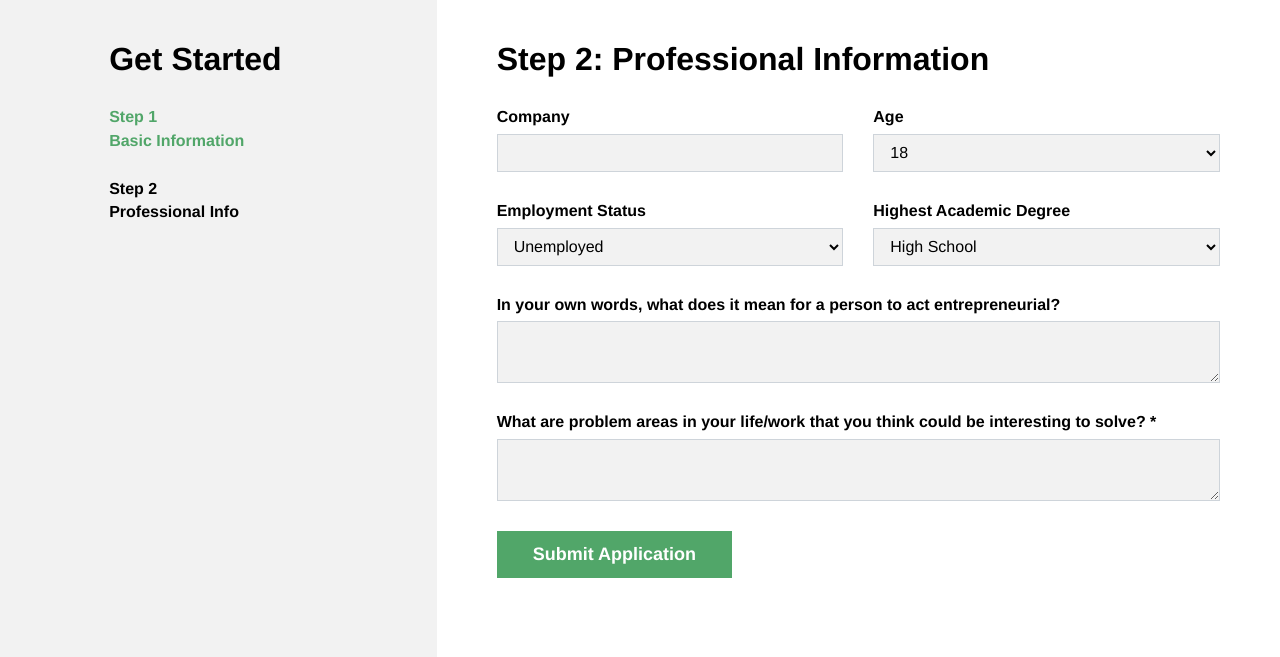
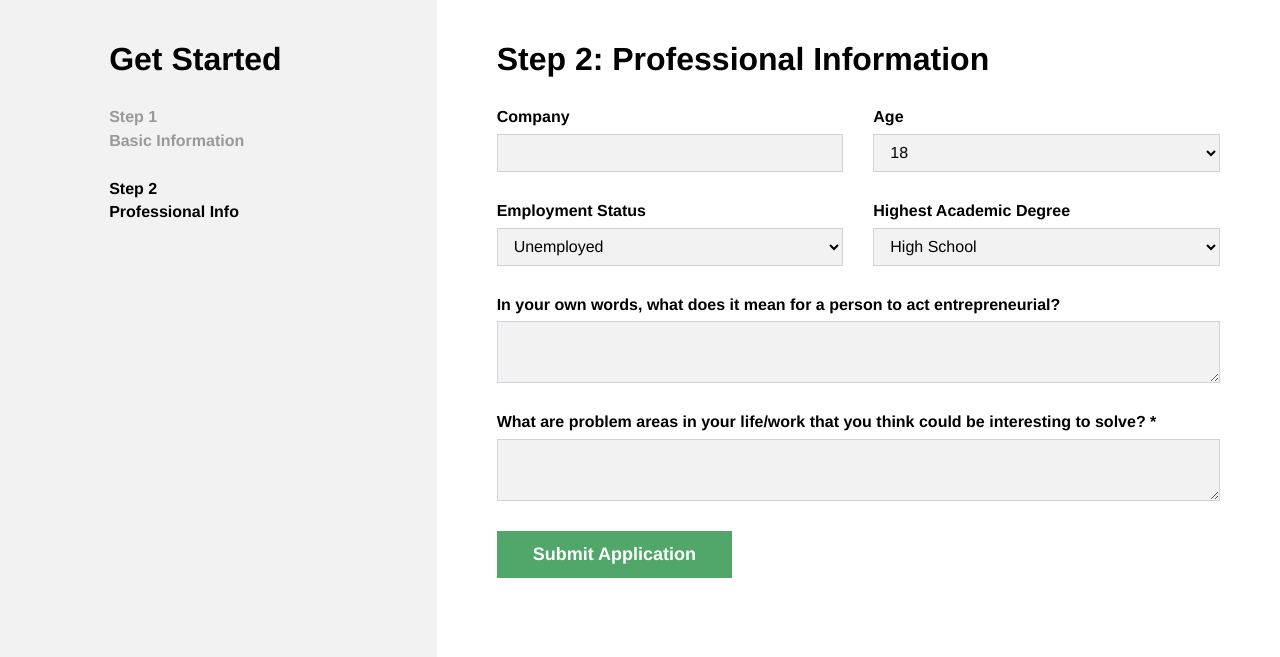
Before and after one commit to AlexanderPease/ae-flask, a Flask app: page /apply-2 in a window 1280 px wide. Shown: the part 70-727 px from the top of the page. Run offline with Flask 2, Linux system fonts and the light colour scheme; parts of the project's set-up code (start-up, migrations or seed data) failed here and were passed over; some libraries are stand-ins or nearby versions.

Commit message:
Step scss

```diff
--- a/app/static/css/styles.css
+++ b/app/static/css/styles.css
@@ -457,12 +457,9 @@ ul {
     margin-bottom: 10px; }
   .application-page .step {
     display: block;
-    margin-bottom: 6px; }
+    margin-bottom: 6px;
+    color: #999999; }
   .application-page .step-break {
     margin-bottom: 30px; }
-  .application-page .step-inactive > span {
-    color: #999999; }
   .application-page .step-active > span {
     color: #000000; }
-  .application-page .step-complete > span {
-    color: #51A669; }
--- a/app/static/sass/application.scss
+++ b/app/static/sass/application.scss
@@ -28,22 +28,15 @@
     .step {
         display: block;
         margin-bottom: 6px;
+        color: $gray;
     }
 
     .step-break {
         margin-bottom: 30px;
     }
 
-    .step-inactive>span {
-        color: $gray;
-    }
-
     .step-active>span {
         color: $black;
     }
 
-    .step-complete>span {
-        color: $green;
-    }
-
 }
--- a/app/templates/macros/application.html
+++ b/app/templates/macros/application.html
@@ -1,9 +1,9 @@
 {% macro application_steps(step) %}
-<div class="{% if step == 1 %}step-active{% else %}step-complete{% endif %}">
+<div class="{% if step == 1 %}step-active{% endif %}">
     <span class="step">Step 1</span>
     <span class="step step-break">Basic Information</span>
 </div>
-<div class="{% if step == 1 %}step-inactive{% elif step == 2 %}step-active{% else %}step-complete{% endif %}">
+<div class="{% if step == 2 %}step-active{% endif %}">
     <span class="step">Step 2</span>
     <span class="step">Professional Info</span>
 </div>
```
